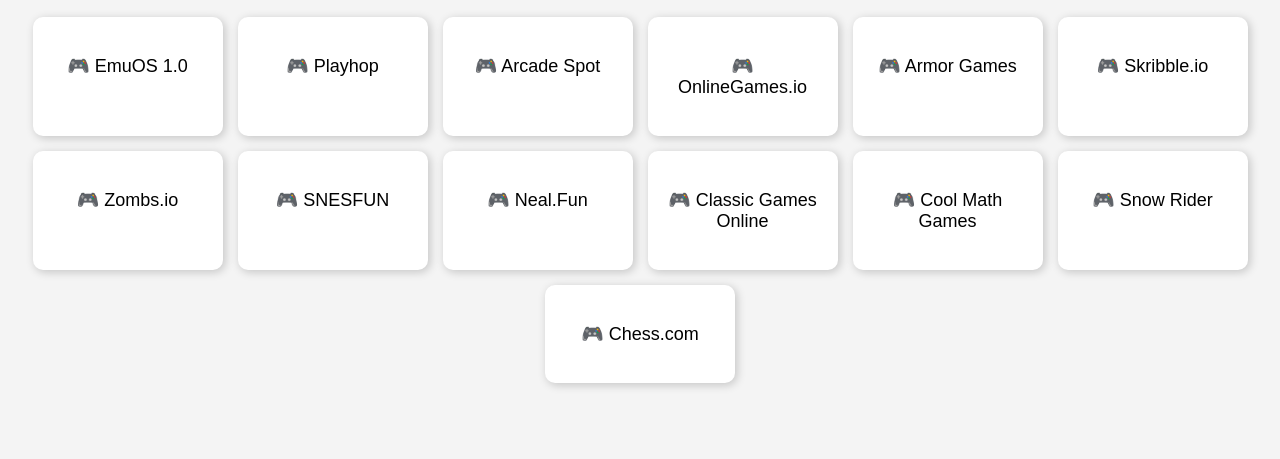
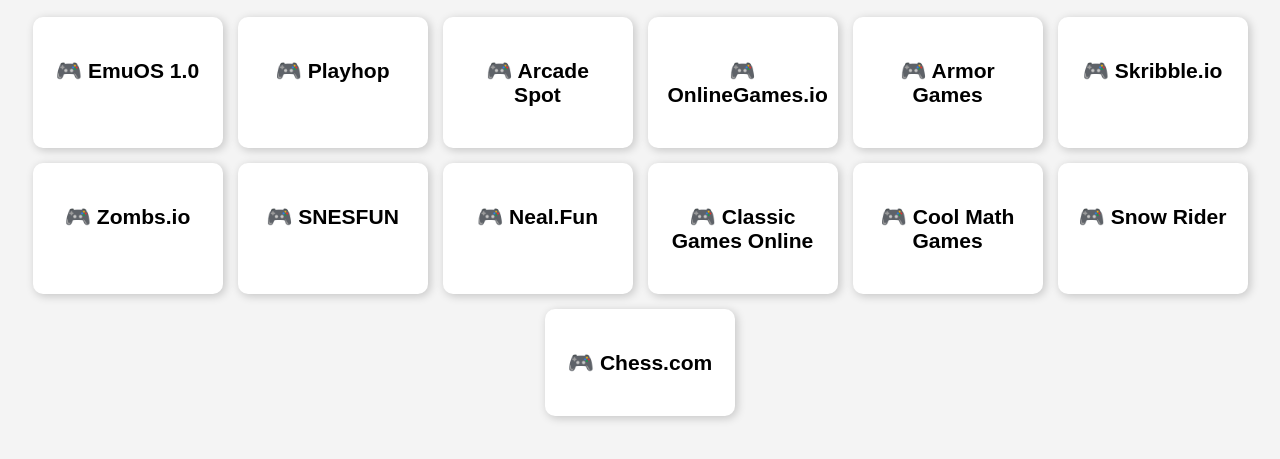
Before and after one commit to UndercoverLegend/Gaming-Era-2, a plain HTML site: page index.html in a window 1280 px wide. Shown: the part 71-530 px from the top of the page. Drawn offline with Linux system fonts and the light colour scheme.

Commit message:
Update index.html

```diff
--- a/index.html
+++ b/index.html
@@ -10,43 +10,43 @@
     <h1>🎮Go to Online Game Websites🎮</h1>
     <div class="game-container">
         <div class="game-card adventure" onclick="loadGame('https://https://emupedia.net/beta/emuos/')">
-            <p>🎮 EmuOS 1.0</p>
+            <h3>🎮 EmuOS 1.0</h3>
         </div>
        <div class="game-card adventure" onclick="loadGame('https://playhop.com')">
-            <p>🎮 Playhop</p>
+            <h3>🎮 Playhop</h3>
         </div>
        <div class="game-card adventure" onclick="loadGame('https://arcadespot.com')">
-            <p>🎮 Arcade Spot</p>
+            <h3>🎮 Arcade Spot</h3>
         </div>
        <div class="game-card adventure" onclick="loadGame('https://www.onlinegames.io/')">
-            <p>🎮 OnlineGames.io</p>
+            <h3>🎮 OnlineGames.io</h3>
         </div>
        <div class="game-card adventure" onclick="loadGame('https://armorgames.com/')">
-            <p>🎮 Armor Games</p>
+            <h3>🎮 Armor Games</h3>
         </div>
        <div class="game-card adventure" onclick="loadGame('https://skribbl.io/')">
-            <p>🎮 Skribble.io</p>
+            <h3>🎮 Skribble.io</h3>
         </div>
        <div class="game-card adventure" onclick="loadGame('https://zombs.io')">
-            <p>🎮 Zombs.io</p>
+            <h3>🎮 Zombs.io</h3>
         </div>
        <div class="game-card adventure" onclick="loadGame('https://www.snesfun.com')">
-            <p>🎮 SNESFUN</p>
+            <h3>🎮 SNESFUN</h3>
         </div>
        <div class="game-card adventure" onclick="loadGame('https://neal.fun')">
-            <p>🎮 Neal.Fun</p>
+            <h3>🎮 Neal.Fun</h3>
         </div>
        <div class="game-card adventure" onclick="loadGame('https://playclassic.games')">
-            <p>🎮 Classic Games Online</p>
+            <h3>🎮 Classic Games Online</h3>
         </div>
        <div class="game-card adventure" onclick="loadGame('https://www.coolmathgames.com')">
-            <p>🎮 Cool Math Games</p>
+            <h3>🎮 Cool Math Games</h3>
         </div>
        <div class="game-card adventure" onclick="loadGame('https://snow-rider.io/')">
-            <p>🎮 Snow Rider</p>
+            <h3>🎮 Snow Rider</h3>
         </div>
        <div class="game-card adventure" onclick="loadGame('https://chess.com/')">
-            <p>🎮 Chess.com</p>
+            <h3>🎮 Chess.com</h3>
         </div>
     </div>
 
```
